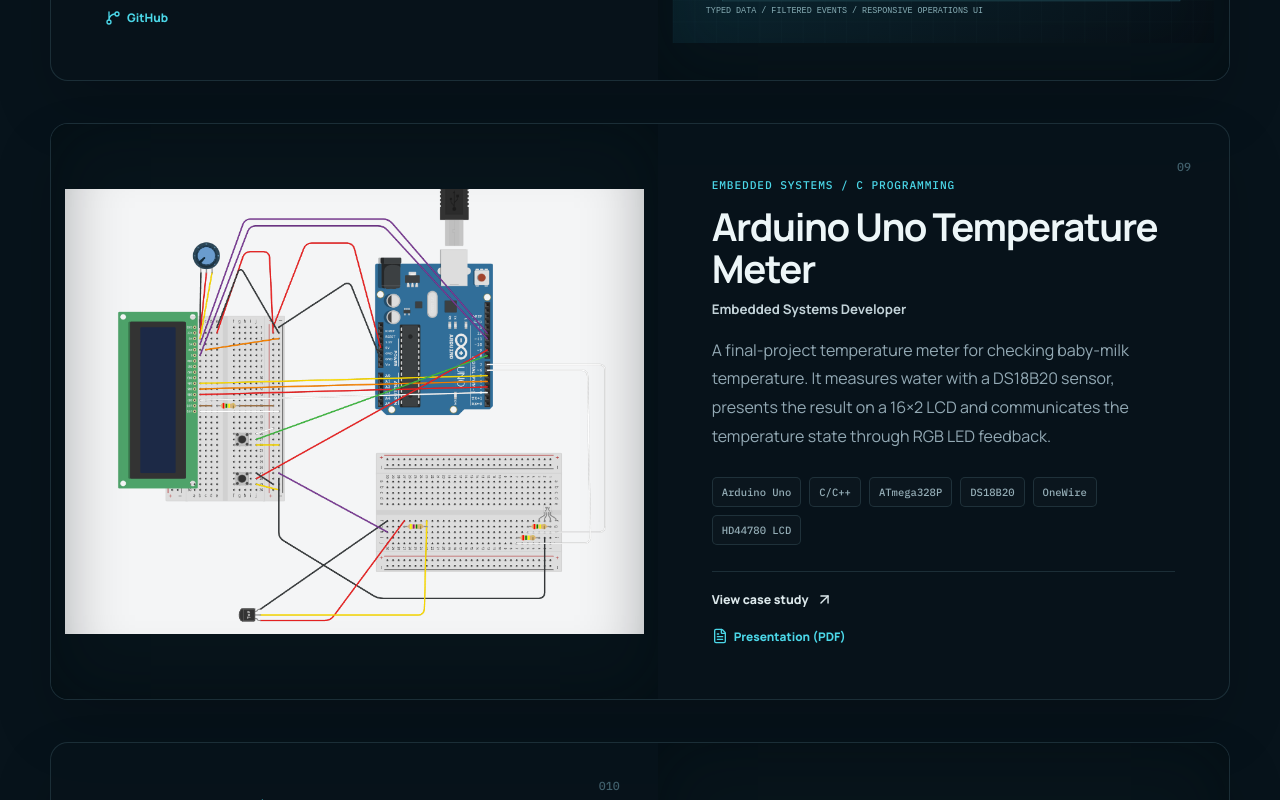
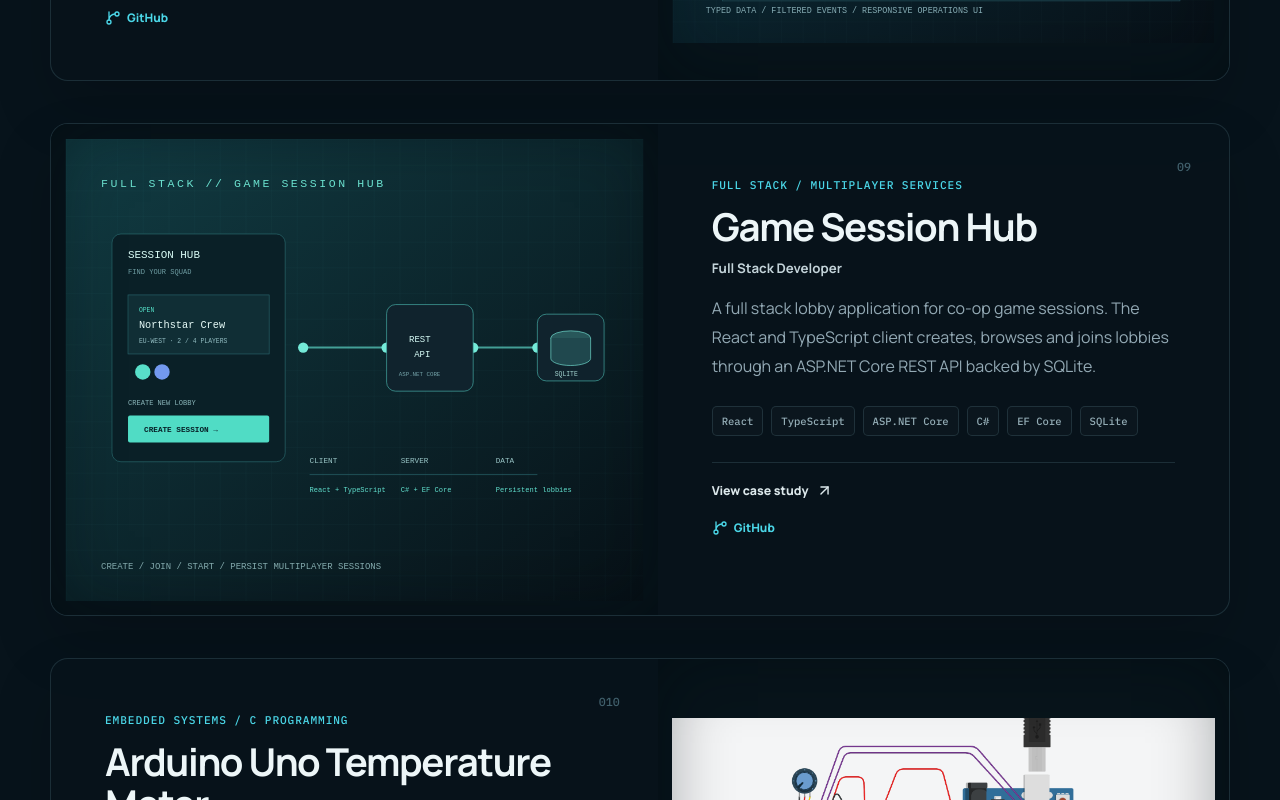
Before and after one commit to Make4T/portfolio, a React (Vite) app: page / in a window 1280 px wide. Shown: the part 6240-7040 px from the top of the page. Built offline with nearby package versions, Linux system fonts and the light colour scheme.

Commit message:
Add full stack game session hub to portfolio

```diff
--- a/src/data/projects.ts
+++ b/src/data/projects.ts
@@ -127,6 +127,20 @@
     featured: true,
   },
   {
+    // Full Stack portfolio sample: React client communicates with an ASP.NET Core and SQLite backend.
+    title: "Game Session Hub",
+    category: "Full Stack / Multiplayer Services",
+    role: "Full Stack Developer",
+    description: "A full stack lobby application for co-op game sessions. The React and TypeScript client creates, browses and joins lobbies through an ASP.NET Core REST API backed by SQLite.",
+    technologies: ["React", "TypeScript", "ASP.NET Core", "C#", "EF Core", "SQLite"],
+    image: "./images/projects/game-session-hub.svg",
+    imageAlt: "Full stack game session hub connecting a web client, REST API and persistent lobby data",
+    systems: ["React and TypeScript client", "ASP.NET Core Minimal API", "SQLite and Entity Framework Core", "CORS configuration", "Lobby creation and browse flow", "Join capacity and duplicate-player guards", "Session start state transition"],
+    challenge: "A usable multiplayer lobby needs client-side clarity and server-side rules. The client presents live lobby state while the API owns validation, persistence, player capacity and the transition from an open lobby to an in-progress session.",
+    github: "https://github.com/Make4T/game-session-hub",
+    featured: true,
+  },
+  {
     title: "Arduino Uno Temperature Meter",
     category: "Embedded Systems / C Programming",
     role: "Embedded Systems Developer",
```
Also changed, not shown: public/images/projects/game-session-hub.svg (added).
